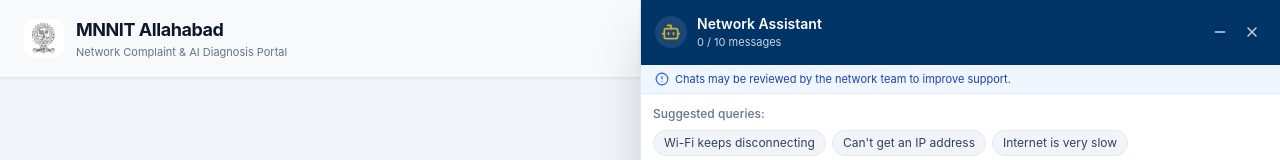
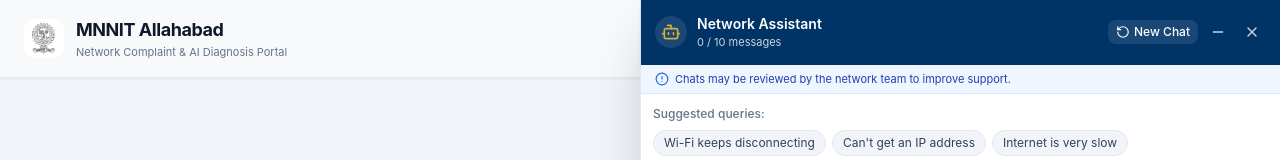
Before and after one commit to sumitkurmi/zabc, a React (Vite) app in the folder frontend/: page / in a window 1280 px wide. Both pictures are taken after a click on the button "Network Assistant". Shown: the top 160 px of the page. Built offline with nearby package versions, Linux system fonts and the light colour scheme; no server answers.

Commit message:
issueFix(#8): Updated ChatPanel header and limit banner with an always-visible 'New Chat' button.

```diff
--- a/frontend/src/components/chat/ChatPanel.tsx
+++ b/frontend/src/components/chat/ChatPanel.tsx
@@ -52,6 +52,15 @@ export const ChatPanel: React.FC<ChatPanelProps> = ({
 
   const userMessagesCount = messages.filter((m) => m.role === 'user').length;
 
+  // Prompts confirmation if active chat has user messages before creating a fresh chat
+  const handleStartNewChat = () => {
+    if (userMessagesCount > 0) {
+      const confirmed = window.confirm('Start a new chat? This conversation will be closed.');
+      if (!confirmed) return;
+    }
+    startNewChat();
+  };
+
   const handleLogRequestWithAI = async () => {
     try {
       setIsSummarizing(true);
@@ -90,7 +99,17 @@ export const ChatPanel: React.FC<ChatPanelProps> = ({
           </div>
         </div>
 
-        <div className="flex items-center gap-1">
+        <div className="flex items-center gap-1.5">
+          {/* Always-visible New Chat Button in header */}
+          <button
+            onClick={handleStartNewChat}
+            className="px-2 py-1 bg-white/10 hover:bg-white/20 rounded-lg text-xs font-medium text-white flex items-center gap-1 transition-colors"
+            title="Start a new chat"
+          >
+            <RotateCcw className="w-3.5 h-3.5" />
+            <span className="hidden sm:inline">New Chat</span>
+          </button>
+
           <button
             onClick={onClose}
             className="p-1.5 hover:bg-white/10 rounded-lg text-slate-300 hover:text-white transition-colors"
@@ -149,11 +168,11 @@ export const ChatPanel: React.FC<ChatPanelProps> = ({
             </span>
           </div>
           <button
-            onClick={startNewChat}
-            className="self-start text-xs bg-amber-600 hover:bg-amber-700 text-white font-medium px-3 py-1 rounded-lg flex items-center gap-1 transition-colors"
+            onClick={handleStartNewChat}
+            className="self-start text-xs bg-amber-600 hover:bg-amber-700 text-white font-semibold px-3 py-1.5 rounded-lg flex items-center gap-1.5 shadow-sm transition-colors"
           >
-            <RotateCcw className="w-3.5 h-3.5" />
-            Start New Chat
+            <RotateCcw className="w-4 h-4" />
+            <span>Start New Chat</span>
           </button>
         </div>
       )}
--- a/frontend/src/hooks/useChat.ts
+++ b/frontend/src/hooks/useChat.ts
@@ -15,11 +15,13 @@ export function useChat() {
   const [error, setError] = useState<string | null>(null);
   const [limitReached, setLimitReached] = useState<boolean>(false);
 
-  // Initialize fresh chat session if none exists
+  // Initialize fresh chat session (clears any existing stored session key)
   const initChat = useCallback(async () => {
     try {
       setIsLoading(true);
       setError(null);
+      // Explicitly clear old stored chat ID before creating a new session
+      sessionStorage.removeItem('student_chat_id');
       const res = await createChat();
       setChatId(res.chat_id);
       sessionStorage.setItem('student_chat_id', res.chat_id);
```
